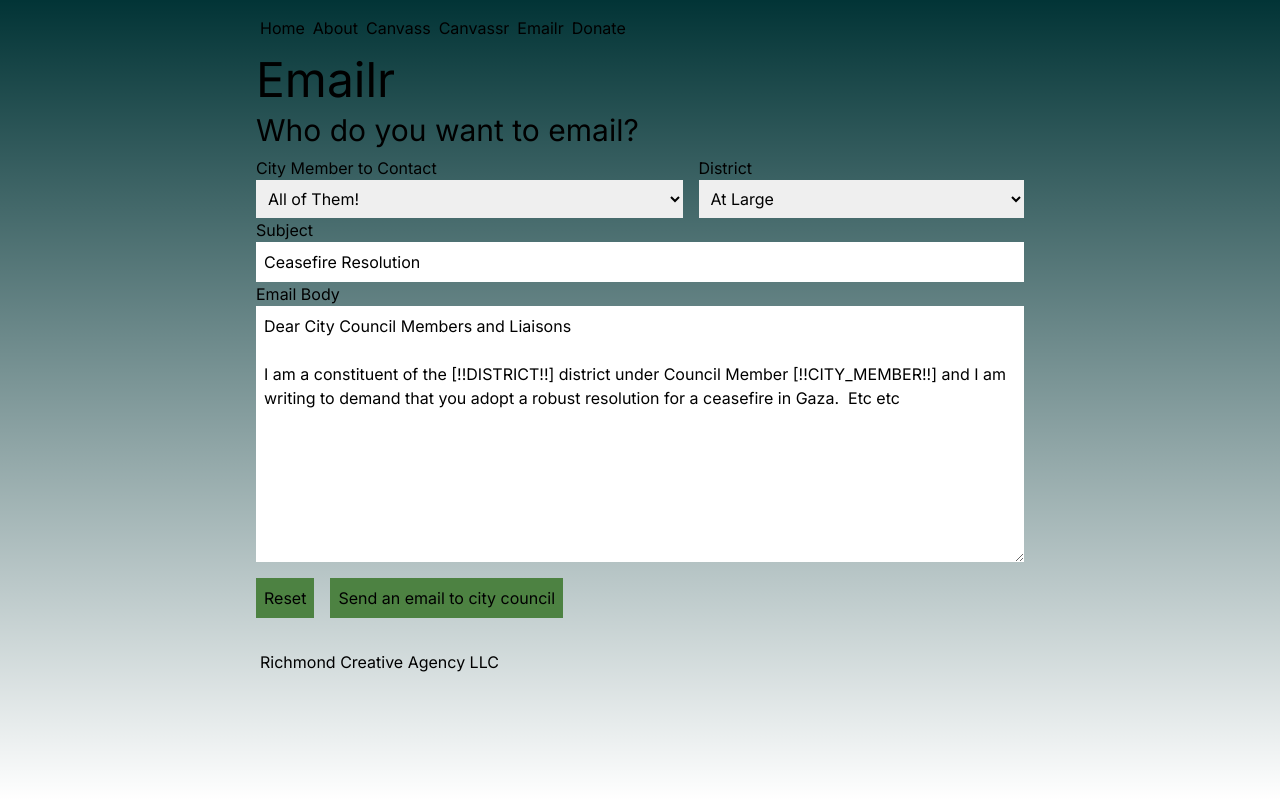
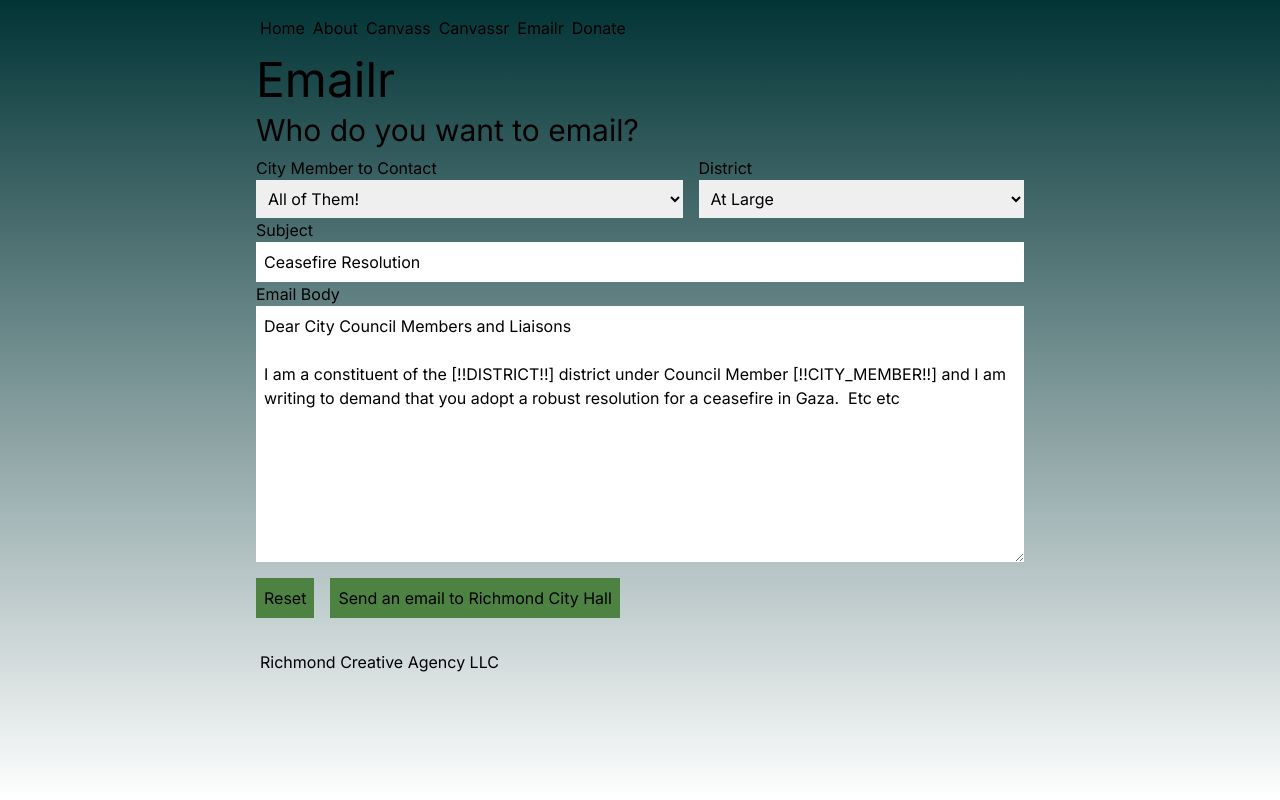
Before and after one commit to Richmond-Creative-Agency/fieldagent, a Next.js app: page /tool/emailr in a window 1280 px wide. Built offline with nearby package versions, Linux system fonts and the light colour scheme.

Commit message:
fix: change button label

```diff
--- a/package.json
+++ b/package.json
@@ -1,6 +1,6 @@
 {
   "name": "fieldagent",
-  "version": "2.0.0",
+  "version": "2.0.1",
   "private": true,
   "scripts": {
     "dev": "next dev",
--- a/src/app/page.tsx
+++ b/src/app/page.tsx
@@ -1,11 +1,8 @@
-import Image from 'next/image';
-import Header from './ui/header/Header';
 import H1 from './ui/typography/H1';
 import H2 from './ui/typography/H2';
 import P from './ui/typography/P';
 import Link from 'next/link';
 import Main from './ui/components/Main';
-import Button from './ui/components/Button';
 export default function Home() {
   return (
     <>
--- a/src/app/tool/emailr/Emailr.jsx
+++ b/src/app/tool/emailr/Emailr.jsx
@@ -140,7 +140,7 @@ I am a constituent of the [!!DISTRICT!!] district under Council Member [!!CITY_M
     emailAddress: getInitialItems(),
     subject: 'Ceasefire Resolution',
     emailBody: emailBody,
-    district: 'At Large',
+    district: '0',
   };
   const [emailObject, setEmailObject] = useState(initialEmail);
   return (
@@ -173,7 +173,7 @@ I am a constituent of the [!!DISTRICT!!] district under Council Member [!!CITY_M
             className={`${buttonClasses} inline-block`}
             href={generateEmail(emailObject)}
           >
-            Send an email to city council
+            Send an email to Richmond City Hall
           </a>
         </div>
       </div>
--- /dev/null
+++ b/src/app/tool/emailr/loading.js
@@ -0,0 +1,4 @@
+export default function Loading() {
+  // You can add any UI inside Loading, including a Skeleton.
+  return <p>Loading Emailr...</p>;
+}
--- a/src/app/tool/emailr/page.jsx
+++ b/src/app/tool/emailr/page.js
@@ -3,7 +3,7 @@ import Emailr from './Emailr';
 
 export const metadata = {
   title: 'Emailr | Field Agent',
-  description: 'Email your community',
+  description: 'Email your City with Emailr!',
 };
 
 export default function Page() {
```
Also changed, not shown: 1 other file (tests, documents, lock files or other folders).
